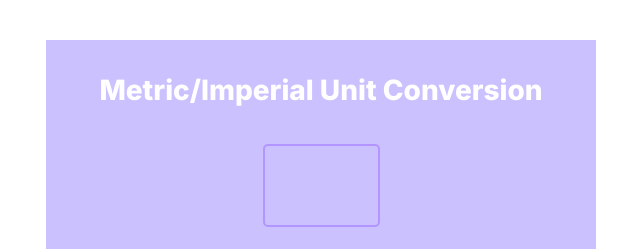
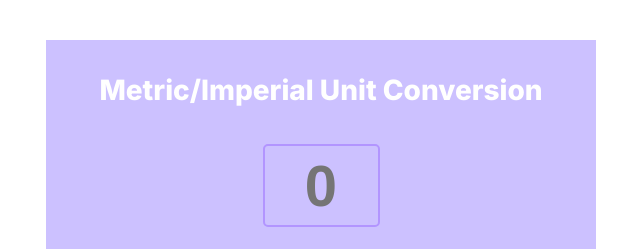
Before and after one commit to Qayyax/unit_converter, a plain HTML site: page index.html in a window 1280 px wide. Shown: the top 249 px of the page, without its empty margins (319-959 px from the left). Drawn offline with Linux system fonts and the light colour scheme.

Commit message:
Update index.html

```diff
--- a/index.html
+++ b/index.html
@@ -18,7 +18,7 @@
     <div class="container">
       <div class="top">
         <h1>Metric/Imperial Unit Conversion</h1>
-        <input type="number" id="unit" />
+        <input type="number" id="unit" placeholder="0" />
         <button>Convert</button>
       </div>
       <div class="bottom">
```
